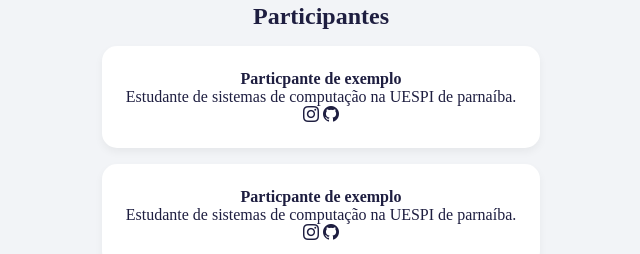
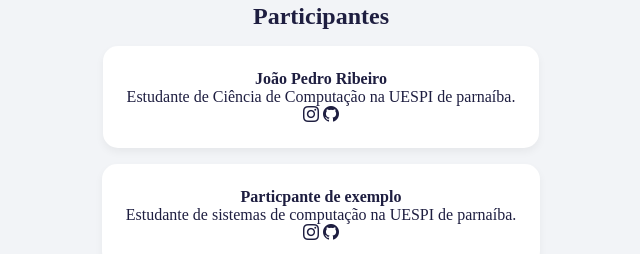
Before and after one commit to eumarianamota/hacktoberfest-phb-edition, a plain HTML site: page index.html in a window 1280 px wide. Shown: the part 1188-1442 px from the top of the page, 319-959 px from the left. Drawn offline with nearby package versions, Linux system fonts and the light colour scheme.

Commit message:
Update participant details in index.html

```diff
--- a/index.html
+++ b/index.html
@@ -38,8 +38,8 @@
             <h2>Participantes</h2>
             <div class="participants-container">
                 <div class="participant">
-                    <h4>Particpante de exemplo</h4>
-                    <p>Estudante de sistemas de computação na UESPI de parnaíba.</p>
+                    <h4>João Pedro Ribeiro</h4>
+                    <p>Estudante de Ciência de Computação na UESPI de parnaíba.</p>
                     <a href="#"> <i class="bi bi-instagram"></i> </a>
                     <a href="#"> <i class="bi bi-github"></i> </a>
                 </div>
```
